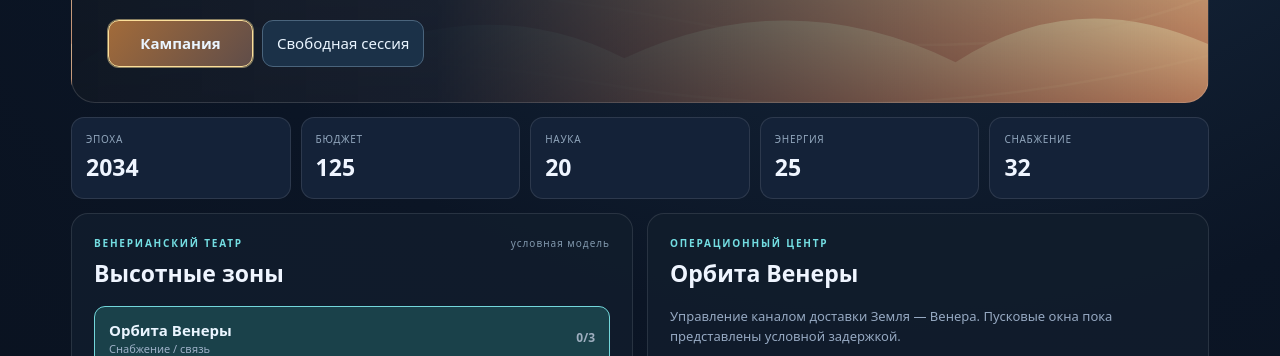
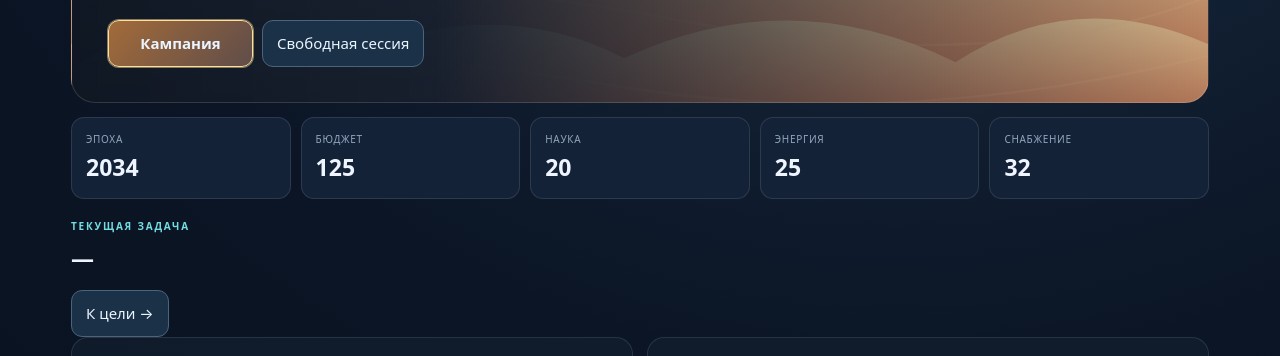
Before and after one commit to Anatolichka2202/HELIOS, a website: page lite/index.html in a window 1280 px wide. Shown: the part 394-750 px from the top of the page. Drawn offline with Linux system fonts and the light colour scheme.

Commit message:
feat(ui): show next expedition objective above Venus operations

```diff
--- a/lite/index.html
+++ b/lite/index.html
@@ -8,6 +8,7 @@
 <div class="hero-visual" aria-hidden="true"></div>
 </section>
 <section class="status-bar"><div><small>ЭПОХА</small><b id="year">2034</b></div><div><small>БЮДЖЕТ</small><b id="credits">0</b></div><div><small>НАУКА</small><b id="science">0</b></div><div><small>ЭНЕРГИЯ</small><b id="power">0</b></div><div><small>СНАБЖЕНИЕ</small><b id="supplies">0</b></div></section>
+<section class="objective-strip" aria-label="Следующая цель экспедиции"><div class="objective-copy"><span class="kicker">ТЕКУЩАЯ ЗАДАЧА</span><h2 id="objective-title">—</h2><p id="objective-copy"></p></div><button id="focus-goal" class="objective-button">К цели →</button></section>
 <div class="game-grid"><section class="panel"><div class="section-head"><div><div class="kicker">ВЕНЕРИАНСКИЙ ТЕАТР</div><h2>Высотные зоны</h2></div><span class="mini">условная модель</span></div><div class="layers" id="layers"></div><div class="weather"><span>АТМОСФЕРНЫЕ РИСКИ</span><strong id="hazard">—</strong></div><p class="subtle">Верхние облака — потенциальная область аэростатных платформ. Высоты, температуры и сроки здесь условны: физическую модель уточним отдельно.</p></section>
 <section class="panel controls"><div class="kicker">ОПЕРАЦИОННЫЙ ЦЕНТР</div><h2 id="sector-name">—</h2><p id="sector-copy" class="subtle"></p><div id="sector-status" class="status-pill"></div><h3>Инженерные проекты</h3><div id="projects" class="projects"></div></section></div>
 <div class="game-grid lower"><section class="panel narrative"><div class="kicker">АРХИВ ПРОГРАММЫ</div><h2 id="chapter-title">—</h2><p id="chapter-copy"></p><div id="story-actions" class="choices"></div></section><section class="panel"><div class="section-head"><h2>Оперативный журнал</h2><span class="mini" id="turn">ХОД 1</span></div><div id="events" class="events"></div><button id="next" class="primary next">Следующий ход <span>→</span></button><div id="message" role="status"></div></section></div>
```
